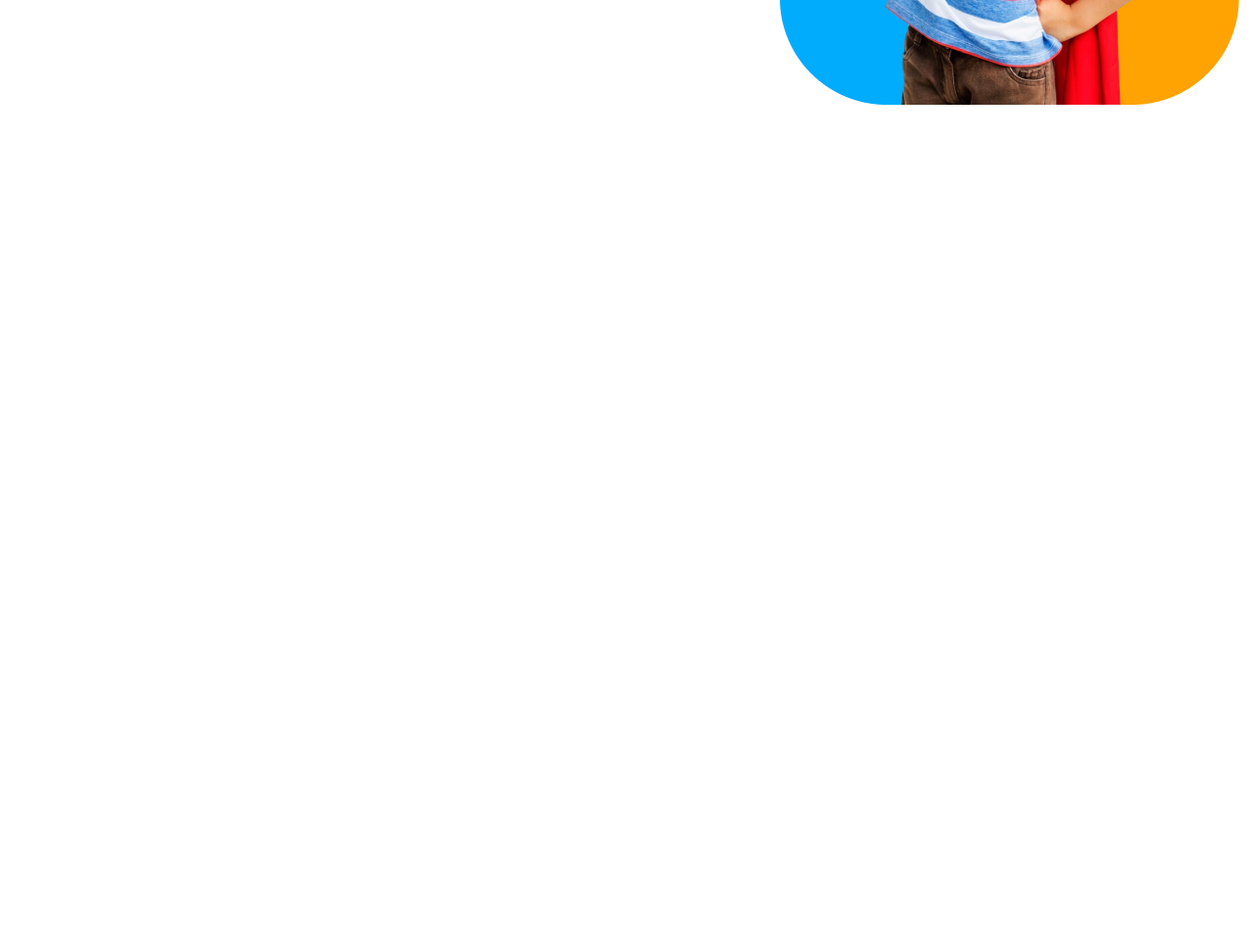
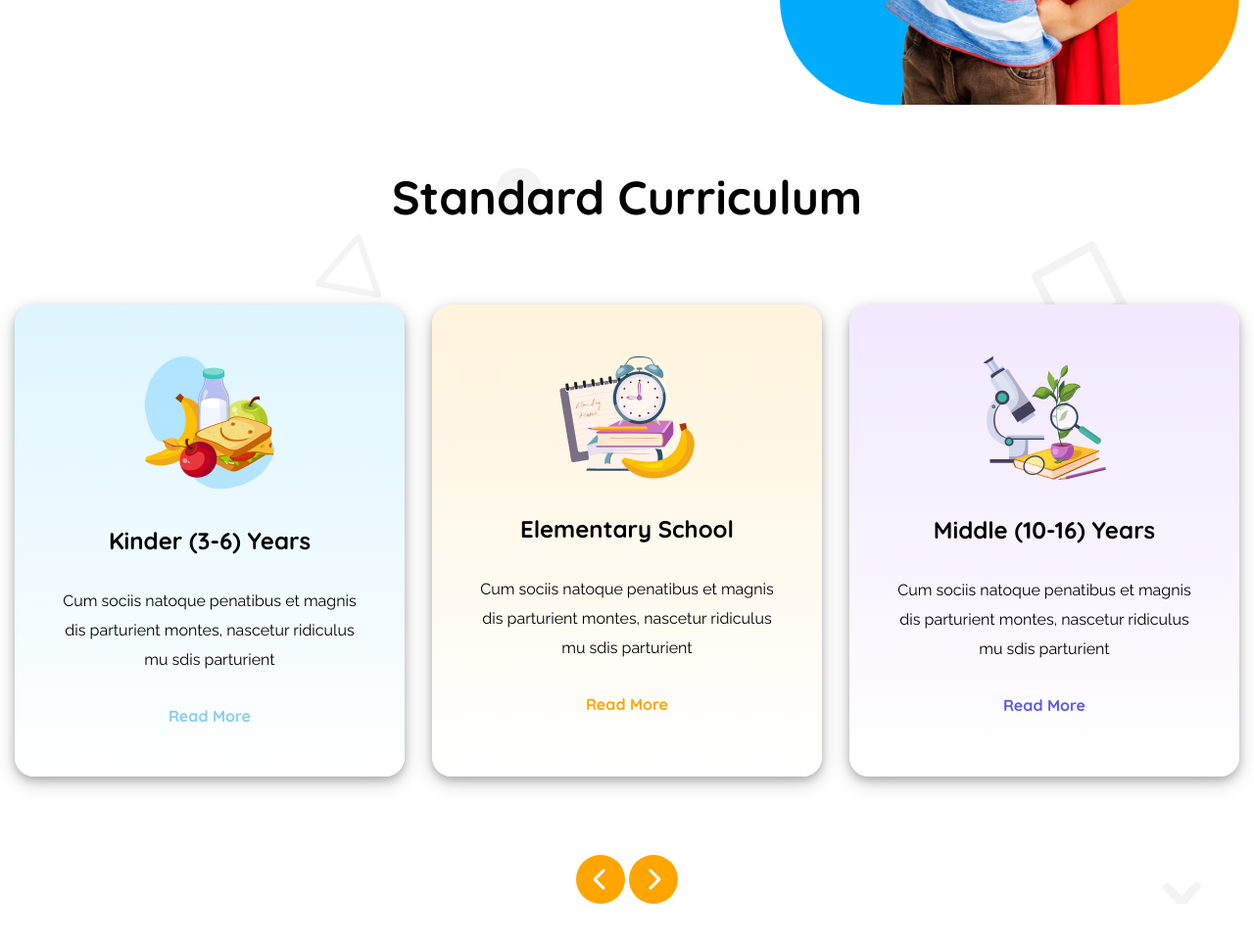
Before and after one commit to rumu4855/kids-school, a plain HTML site: page index.html in a window 1280 px wide. Shown: the part 570-1532 px from the top of the page at 98% size. Before the commit the page ends 800 px from the top, so only its background shows below. Drawn offline with Linux system fonts and the light colour scheme.

Commit message:
add curriculum section html and css file

```diff
--- a/index.html
+++ b/index.html
@@ -48,7 +48,51 @@
     </header>
 
     <main>
+        <section id="curriculum">
+        <h2 class="title quicksand-primary">Standard Curriculum</h2>
+        <div class="card-container">
+            <div class="curriculum-card bg-1">
+                <div class="card-img">
+                    <img src="assets/kinder.png" alt="">
+                </div>
+                <h3 class="card-title">Kinder (3-6) Years</h3>
+                <p class="card-description">Cum sociis natoque penatibus et magnis
+                    dis parturient montes, nascetur ridiculus
+                    mu sdis parturient</p>
+                <p class="card-footer color-2">Read More</p>
+            </div>
 
+            <div class="curriculum-card bg-2">
+                <div class="card-img">
+                    <img src="assets/elementary.png" alt="">
+                </div>
+                <h3 class="card-title">Elementary School</h3>
+                <p class="card-description">Cum sociis natoque penatibus et magnis
+                    dis parturient montes, nascetur ridiculus
+                    mu sdis parturient</p>
+                <p class="card-footer color-1">Read More</p>
+            </div>
+
+            <div class="curriculum-card bg-3">
+                <div class="card-img">
+                    <img src="assets/middle.png" alt="">
+                </div>
+                <h3 class="card-title">Middle (10-16) Years</h3>
+                <p class="card-description">Cum sociis natoque penatibus et magnis
+                    dis parturient montes, nascetur ridiculus
+                    mu sdis parturient</p>
+                <p class="card-footer color-4">Read More</p>
+            </div>
+        </div>
+
+        <div class="icone-container">
+            <i class="fa-solid fa-chevron-left icone"></i>
+            <i class="fa-solid fa-chevron-right icone"></i>
+        </div>
+
+
+
+        </section>
     </main>
 
     <footer>
--- a/style.css
+++ b/style.css
@@ -38,10 +38,21 @@
   .color-4{
     color: #5D58EF;
   }
+  .bg-1{
+    background-image: linear-gradient(to bottom, #DEF5FF, white);
+  }
+
+  .bg-2{
+    background-image: linear-gradient(to bottom, #FFF4DC, white);
+  }
+
+  .bg-3{
+    background-image: linear-gradient(to bottom, #F2E8FF, white);
+  }
 
   /* navbar style here */
 
-  header{
+  header, main{
     max-width: 1250px;
     margin: 0 auto;
   }
@@ -125,6 +136,73 @@
     display: none;
   }
 
+  /* curriculum section style here */
+
+  #curriculum{
+    margin: 60px 0;
+    background-image: url(assets/bg.png);
+  }
+
+  .title{
+    font-size: 3rem;
+    font-weight: 700;
+    color: #000000;
+    text-align: center;
+  }
+
+  .card-container{
+    display: flex;
+    flex: 1;
+    gap: 28px;
+    margin: 80px 0;
+    text-align: center;
+
+  }
+  .curriculum-card{
+    padding: 52px 40px;
+    border-radius: 20px;
+    box-shadow: 0 4px 8px 0 rgba(0, 0, 0, 0.2), 0 6px 20px 0 rgba(0, 0, 0, 0.19);
+  }
+
+  .card-title{
+    font-size: 1.5rem;
+    margin: 32px 0;
+    font-family: "Quicksand", serif;
+    font-weight: bold;
+  }
+
+  .card-description{
+    font-family: "Raleway", serif;
+    font-size: 1rem;
+    line-height: 30px;
+    margin-bottom: 32px;
+  }
+
+  .card-footer{
+    font-family: "Quicksand", serif;
+    font-size: 1rem;
+    font-weight: bold;
+
+  }
+
+  .icone-container{
+    text-align: center;
+  }
+
+  .icone{
+    height: 50px;
+    width: 50px;
+    font-size: 24px;
+    background-color: orange;
+    color: white;
+    border-radius: 50%;
+    cursor: pointer;
+    /* align-items: center; */
+    line-height: 50px;
+    border: none;
+
+  }
+
   /* responsive section */
 
   @media screen and (max-width: 576px) {
@@ -152,6 +230,7 @@
     .banner-content{
         text-align: center;
         padding: 12px 16px;
+
     }
 
     .banner-img{
@@ -161,4 +240,17 @@
         width: 100%;
     }
 
+    #curriculum{
+        margin: 12px 16px;
+    }
+
+    .card-container{
+        flex-direction: column;
+
+    }
+
+    .icone{
+        display: none;
+    }
+
   }
```
